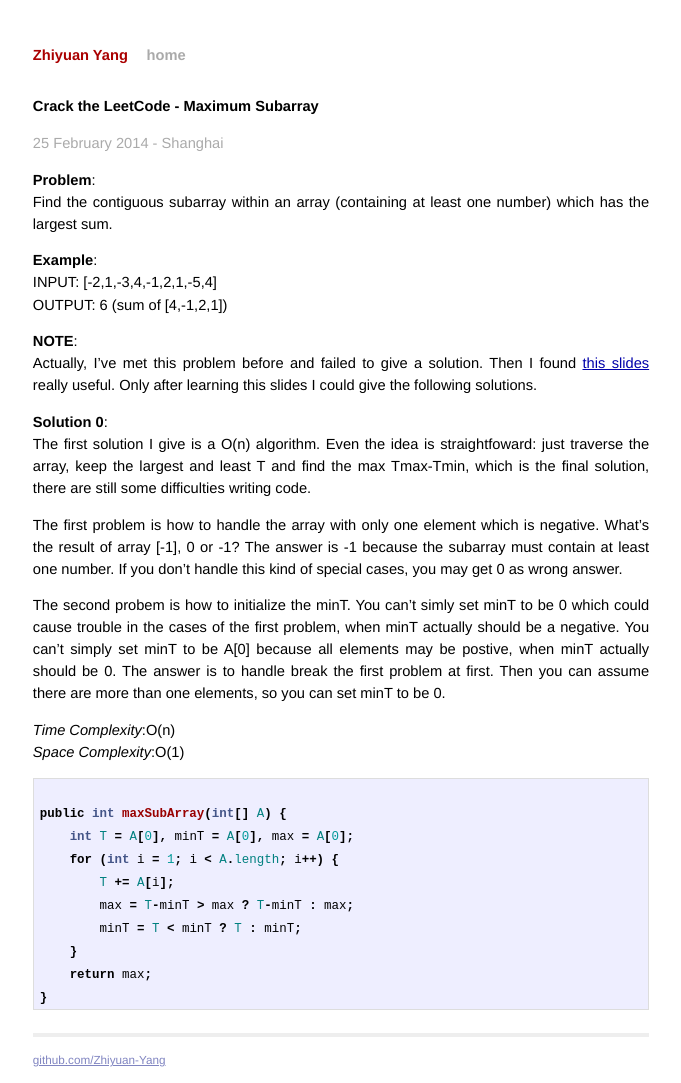
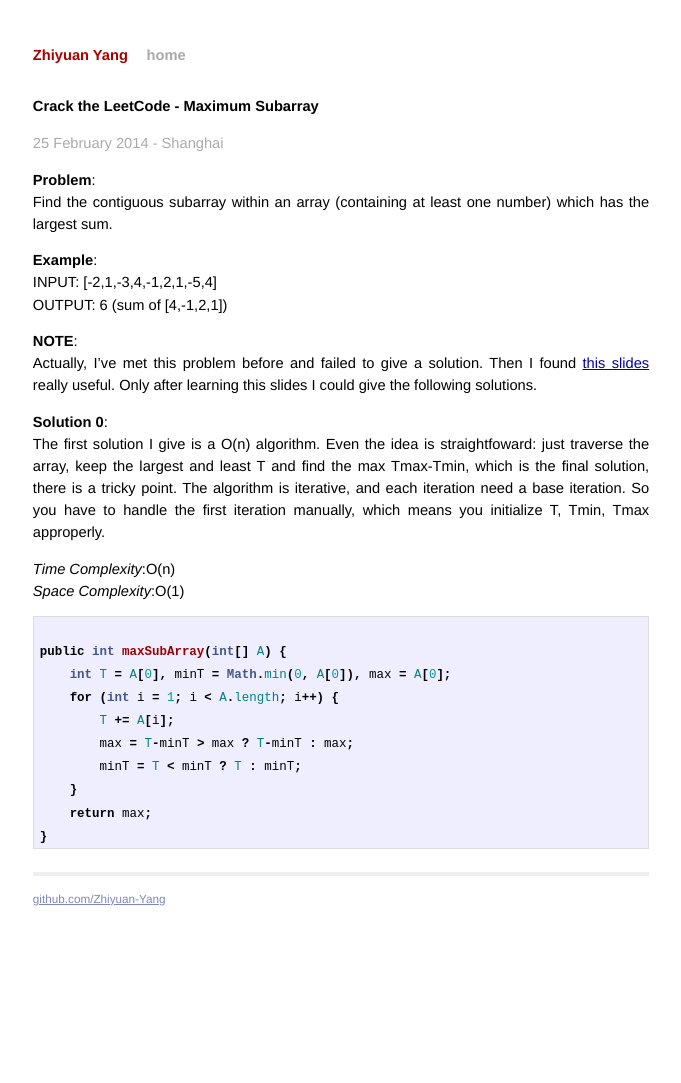
Before and after one commit to BugYang/LeetCode, a Jekyll site: the page built from _posts/2014-02-25-crack-the-leetcode-max-subarray.md, in a window 1280 px wide. Shown: the whole page, without its empty margins (299-980 px from the left). Built offline with Jekyll 4.4.1, drawn with Linux system fonts in a browser that asks for light colours; Markdown is read by kramdown in place of the engine named in the settings; after the commit the page ends 944 px from its top, so only the background shows below that.

Commit message:
update the O(n) solution for max array

```diff
--- a/_posts/2014-02-25-crack-the-leetcode-max-subarray.md
+++ b/_posts/2014-02-25-crack-the-leetcode-max-subarray.md
@@ -19,18 +19,14 @@ OUTPUT: 6 (sum of [4,-1,2,1])
 Actually, I've met this problem before and failed to give a solution. Then I found [this slides](http://www.cse.ust.hk/faculty/golin/COMP271Sp03/Notes/L02.pdf) really useful. Only after learning this slides I could give the following solutions.
 
 **Solution 0**:
-The first solution I give is a O(n) algorithm. Even the idea is straightfoward: just traverse the array, keep the largest and least T and find the max Tmax-Tmin, which is the final solution, there are still some difficulties writing code.
-
-The first problem is how to handle the array with only one element which is negative. What's the result of array [-1], 0 or -1? The answer is -1 because the subarray must contain at least one number. If you don't handle this kind of special cases, you may get 0 as wrong answer.
-
-The second probem is how to initialize the minT. You can't simly set minT to be 0 which could cause trouble in the cases of the first problem, when minT actually should be a negative. You can't simply set minT to be A[0] because all elements may be postive, when minT actually should be 0. The answer is to handle break the first problem at first. Then you can assume there are more than one elements, so you can set minT to be 0.
+The first solution I give is a O(n) algorithm. Even the idea is straightfoward: just traverse the array, keep the largest and least T and find the max Tmax-Tmin, which is the final solution, there is a tricky point. The algorithm is iterative, and each iteration need a base iteration. So you have to handle the first iteration manually, which means you initialize T, Tmin, Tmax approperly.
 
 *Time Complexity*:O(n)
 *Space Complexity*:O(1)
 
 {% highlight java %}
 public int maxSubArray(int[] A) {
-    int T = A[0], minT = A[0], max = A[0];
+    int T = A[0], minT = Math.min(0, A[0]), max = A[0];
     for (int i = 1; i < A.length; i++) {
         T += A[i];
         max = T-minT > max ? T-minT : max;
```
